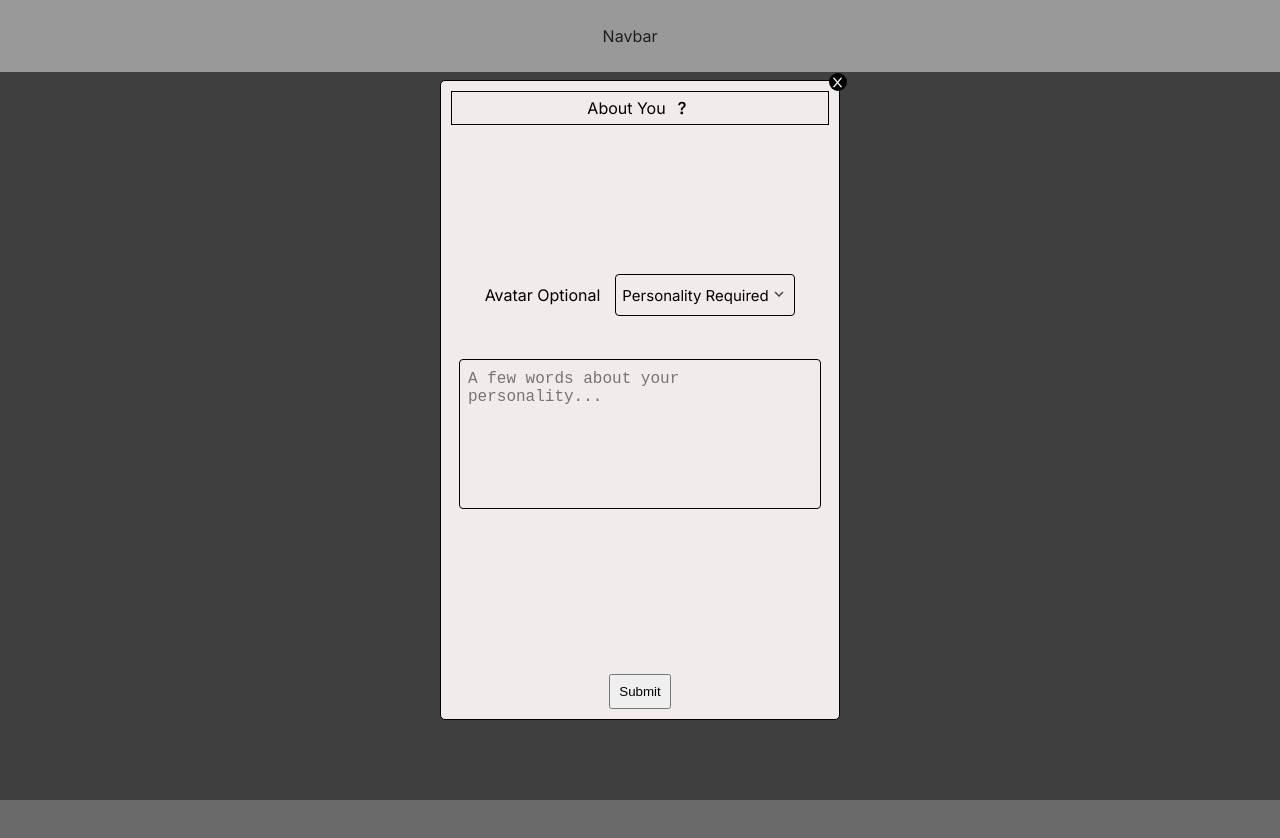
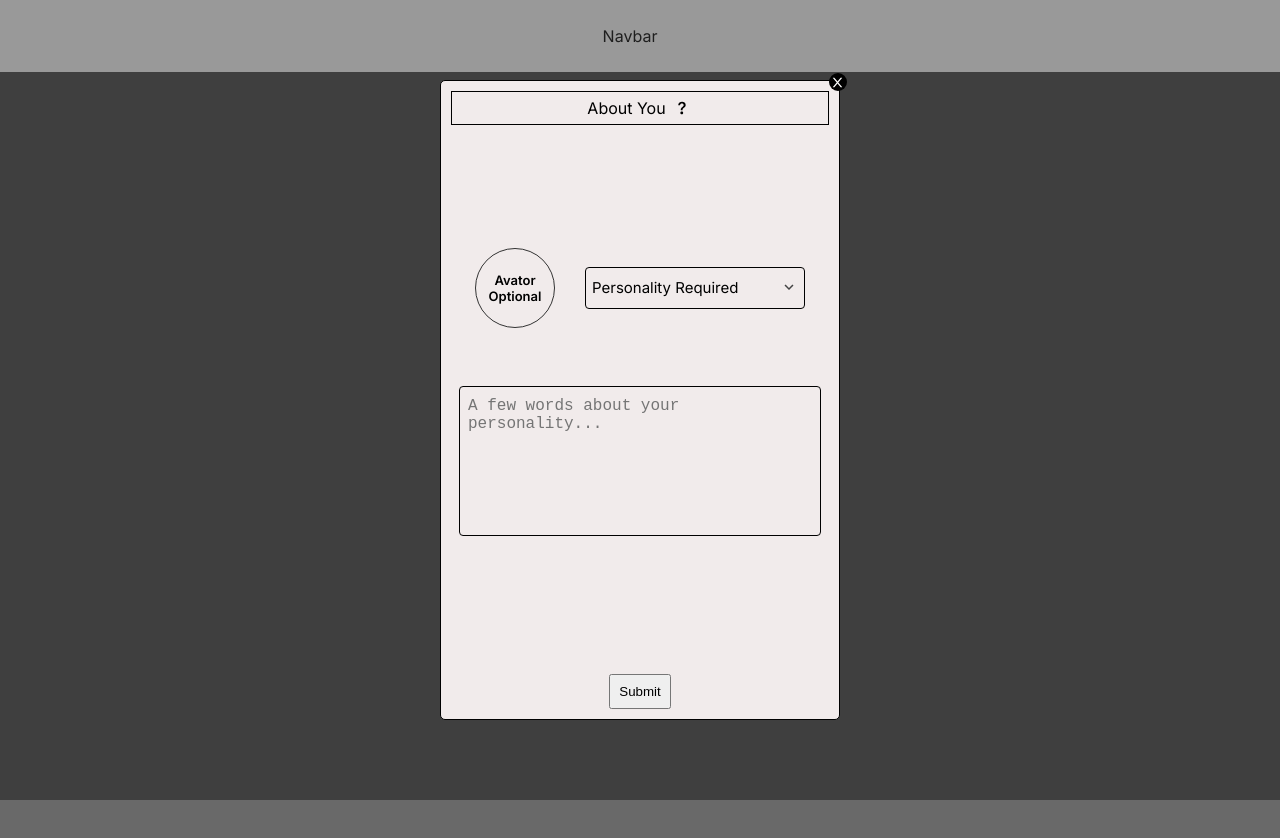
Before and after one commit to vikramkumartejani/FashionAI, a React (Create React App) app: page / in a window 1280 px wide. Both pictures are taken after a click on the button "Get Started". Shown: the top 838 px of the page. Built offline with nearby package versions, Linux system fonts and the light colour scheme.

Commit message:
'codeupdate'

```diff
--- a/src/components/Dropdown/dropdown.css
+++ b/src/components/Dropdown/dropdown.css
@@ -8,7 +8,7 @@
     position: relative;
     display: inline-block;
     align-items: center;
-    width: 180px;
+    width: 220px;
     cursor: pointer;
     border-radius: 4px;
     border: 0.5px solid black;
@@ -69,3 +69,9 @@
   .dropdown-options li:last-child {
     border-bottom: none;
   }
+
+  @media screen and (max-width: 370px) {
+    .custom-dropdown{
+      width: 180px;
+    }
+}
--- a/src/components/GetStarted/GetStarted.js
+++ b/src/components/GetStarted/GetStarted.js
@@ -18,7 +18,7 @@ const GetStarted = () => {
     }
     return (
         <>
-            <Navbar/>
+            <Navbar />
             <div className='main-container-get'>
                 <div className='get-started-container'>
                     <h1>
@@ -35,14 +35,22 @@ const GetStarted = () => {
                                 About You<BsQuestion className='icon-about-you' />
                             </div>
                             <div className='drop-down-container'>
-                            <div>Avatar Optional</div>
+                                    <div className="image-avotor">
+                                        <input type="file" id="file" className="hidden" />
+                                        <label
+                                            for="file"
+                                            className="text-border cursor-pointer flex flex-col items-center justify-center text-center p-7 gap-2 text-sm font-extrabold"
+                                        >
+                                            Avator <br/> Optional
+                                        </label>
+                                    </div>
                                 <CustomDropdown />
                                 <div className='personality-content'>
-                                <textarea placeholder='A few words about your personality...'/>
+                                    <textarea placeholder='A few words about your personality...' />
                                 </div>
                             </div>
                             <Link to='/product'>
-                        <button  className='submit'>Submit</button>
+                                <button className='submit'>Submit</button>
                             </Link>
 
                             {/* Close Modal */}
--- a/src/components/GetStarted/getstarted.css
+++ b/src/components/GetStarted/getstarted.css
@@ -37,13 +37,34 @@
     padding: .5rem;
 }
 
+
 .drop-down-container {
     width: 100%;
     flex-wrap: wrap;
     display: flex;
     justify-content: center;
+    flex-wrap: wrap;
     align-items: center;
-    gap: 15px;
+    gap: 30px;
+}
+
+.image-avotor{
+    width: 80px;
+    height: 80px;
+    border: 1px solid #333;
+    display: flex;
+    justify-content: center;
+    align-items: center;
+    border-radius: 50px;
+    cursor: pointer;
+    text-align: center;
+    font-size: 13px;
+    font-weight: 600;
+}
+.hidden{
+    display: none;
+    width: 100%;
+    height: 100%;
 }
 
 .personality-content {
@@ -139,10 +160,12 @@
 
 @media screen and (max-width: 370px) {
     .drop-down-container {
-        width: 100%;
-        display: flex;
-        justify-content: center;
-        align-items: center;
-        gap: 15px;
+        gap: 10px;
+    }
+
+    .image-avotor{
+        width: 70px;
+        height: 70px;
+        font-size: 10px;
     }
 }
```
Lines whose indentation alone changed are shown as unchanged.
